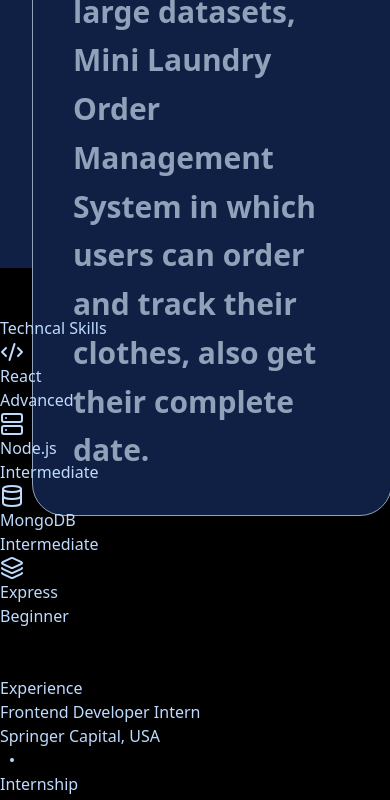
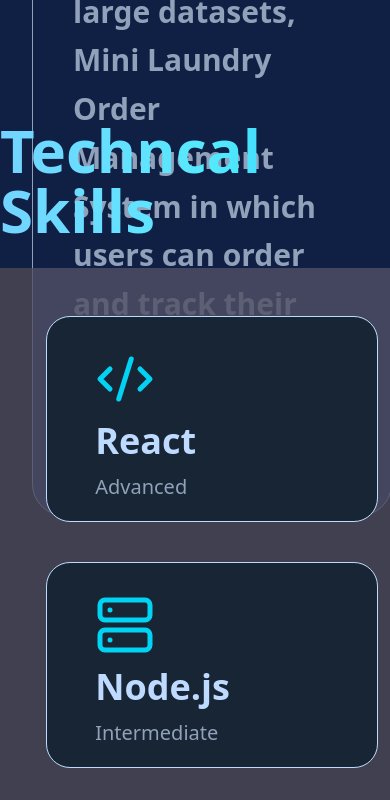
Before and after one commit to yashukaSan/Portfolio, a Next.js app: page / in a window 390 px wide. Shown: the part 1520-2320 px from the top of the page. Built offline with nearby package versions, Linux system fonts and the light colour scheme.

Commit message:
remove gap between sections amd dtyled the skills section for the mobile view

```diff
--- a/app/page.tsx
+++ b/app/page.tsx
@@ -10,7 +10,7 @@
 export default function Home() {
   return (
     <>
-      <section className="grid gap-12 bg-black text-blue-200" >
+      <section className="grid gap-0 bg-black text-blue-200" >
         <Comp1 />
         <Comp2 />
         <Comp3 />
--- a/app/sections/Skills.jsx
+++ b/app/sections/Skills.jsx
@@ -2,44 +2,44 @@
 
 export default function Skills(){
     return (
-        <section>
-            <h1>
+        <section className="h-screen bg-[#505065]/80 flex flex-col justify-center items-center" >
+            <h1 className="mb-19 bg-linear-to-r bg-clip-text text-transparent text-6xl font-bold from-sky-300 via-cyan-300 to-sky-400 " >
                 Techncal Skills
             </h1>
-            <ul>
-                <li>
-                    <CodeXml />
-                    <h1>
+            <ul className="grid gap-10 " >
+                <li className="w-[85vw] px-12 py-5 border rounded-3xl bg-[#182535] " >
+                    <CodeXml className="text-4xl text-bold my-3 text-cyan-400" size={60} />
+                    <h1 className="text-4xl font-bold">
                         React
                     </h1>
-                    <p>
+                    <p className="text-xl text-slate-400 mt-3" >
                         Advanced
                     </p>
                 </li>
-                <li>
-                    <Server />
-                    <h1>
+                <li className="w-[85vw] px-12 py-5 border rounded-3xl bg-[#182535] " >
+                    <Server className="text-4xl text-bold my-3 text-cyan-400" size={60} />
+                    <h1 className="text-4xl font-bold">
                         Node.js
                     </h1>
-                    <p>
+                    <p className="text-xl text-slate-400 mt-3" >
                         Intermediate
                     </p>
                 </li>
-                <li>
-                    <Database />
-                    <h1>
+                <li className="w-[85vw] px-12 py-5 border rounded-3xl bg-[#182535] " >
+                    <Database className="text-4xl text-bold my-3 text-cyan-400" size={60} />
+                    <h1 className="text-4xl font-bold">
                         MongoDB
                     </h1>
-                    <p>
+                    <p className="text-xl text-slate-400 mt-3" >
                         Intermediate
                     </p>
                 </li>
-                <li>
-                    <Layers />
-                    <h1>
+                <li className="w-[85vw] px-12 py-5 border rounded-3xl bg-[#182535] " >
+                    <Layers className="text-4xl text-bold my-3 text-cyan-400" size={60} />
+                    <h1 className="text-4xl font-bold">
                         Express
                     </h1>
-                    <p>
+                    <p className="text-xl text-slate-400 mt-3" >
                         Beginner
                     </p>
                 </li>
```
